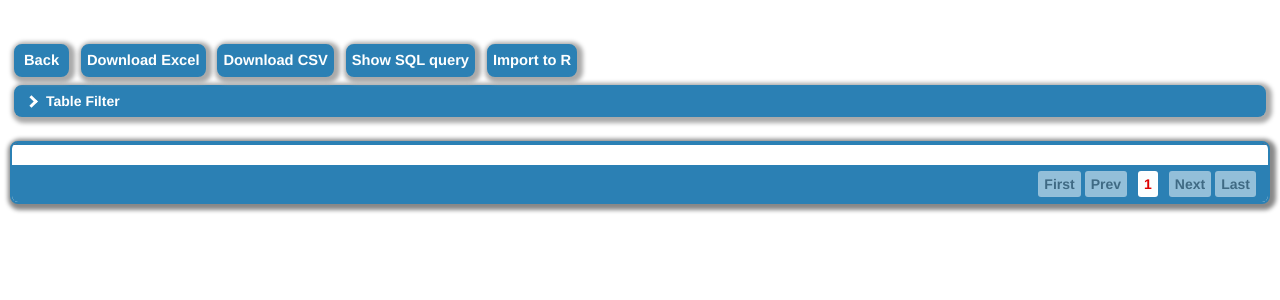
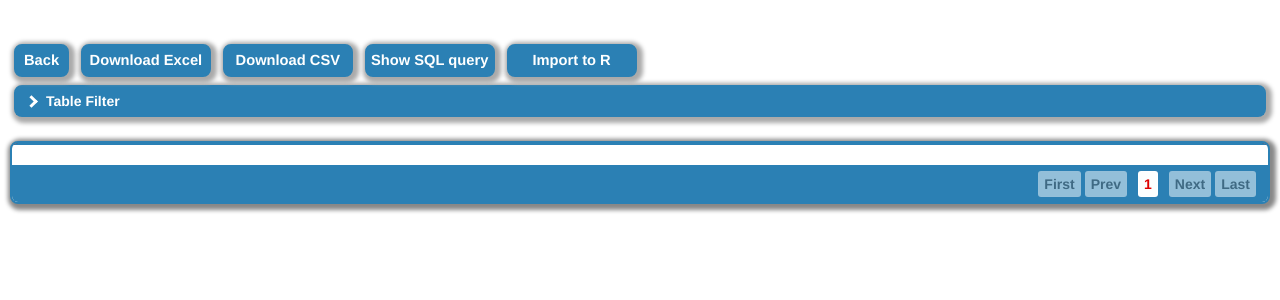
Before and after one commit to LCBC-UiO/noas, a Python web app: template webui/templates/dbres.html in a window 1280 px wide. Shown: the part 62-362 px from the top of the page. Run offline with Jinja, Linux system fonts and the light colour scheme; the template is opened without the code that fills it, so the values that code supplies are empty.

Commit message:
webui: dbresuls css button min-width

```diff
--- /dev/null
+++ b/webui/static/css/dbresults.css
@@ -0,0 +1,3 @@
+.button-minwidth {
+  min-width: 130px;
+}
--- a/webui/static/css/layout.css
+++ b/webui/static/css/layout.css
@@ -60,7 +60,6 @@ body {
   cursor: pointer;
   color: var(--colnorm4);
 }
-
 
 /*----------------------------------------------------------------------------*/
 
--- a/webui/templates/dbres.html
+++ b/webui/templates/dbres.html
@@ -1,6 +1,7 @@
 {% extends "layout.html" %}
 {% block head %}
 <link rel="stylesheet" href="{{ url_for('static', filename='css/optbox.css') }}" type="text/css"/>
+<link rel="stylesheet" href="{{ url_for('static', filename='css/dbresults.css') }}" type="text/css"/>
 <link  rel="stylesheet" href="{{ url_for('static', filename='css/tabulator_lcbc.css') }}" type="text/css">
 <script type="text/javascript" src="{{ url_for('static', filename='js/xlsx.full.min.js') }}"></script>
 <script type="text/javascript" src="{{ url_for('static', filename='js/tabulator.min.js') }}"></script>
@@ -13,10 +14,16 @@
 
 {% block content %}
   <a class="button" href="{{ url_for('web_buildquery') }}" onclick="history.back()">Back</a>
-  <div class="button" id="dlxlsx">Download Excel</div>
-  <div class="button" id="dlcsv">Download CSV</div>
+  <div class="button button-minwidth" id="dlxlsx">Download Excel</div>
+  <div class="button button-minwidth" id="dlcsv">Download CSV</div>
 
-  <a href="#"><span class="optaction" aria-hidden="true" data-toggle="modal" data-target="#modal-tabdescr-sql"><div class="button" id="getsql">Show SQL query</div></span></a>
+  <a href="#">
+    <span class="optaction" aria-hidden="true" data-toggle="modal" data-target="#modal-tabdescr-sql">
+      <div class="button button-minwidth" id="getsql">
+        Show SQL query
+      </div>
+    </span>
+  </a>
   <div class="modal" id="modal-tabdescr-sql" tabindex="-1" role="dialog" aria-hidden="true">
     <div class="modal-dialog modal-lg" role="document">
       <div class="modal-content">
@@ -38,7 +45,13 @@
     </div>
   </div>
 
-  <a href="#"><span class="optaction" aria-hidden="true" data-toggle="modal" data-target="#modal-tabdescr-r"><div class="button" id="getr">Import to R</div></span></a>
+  <a href="#">
+    <span class="optaction" aria-hidden="true" data-toggle="modal" data-target="#modal-tabdescr-r">
+      <div class="button button-minwidth" id="getr">
+        Import to R
+      </div>
+    </span>
+  </a>
   <div class="modal" id="modal-tabdescr-r" tabindex="-1" role="dialog" aria-hidden="true">
     <div class="modal-dialog modal-lg" role="document">
       <div class="modal-content">
```
